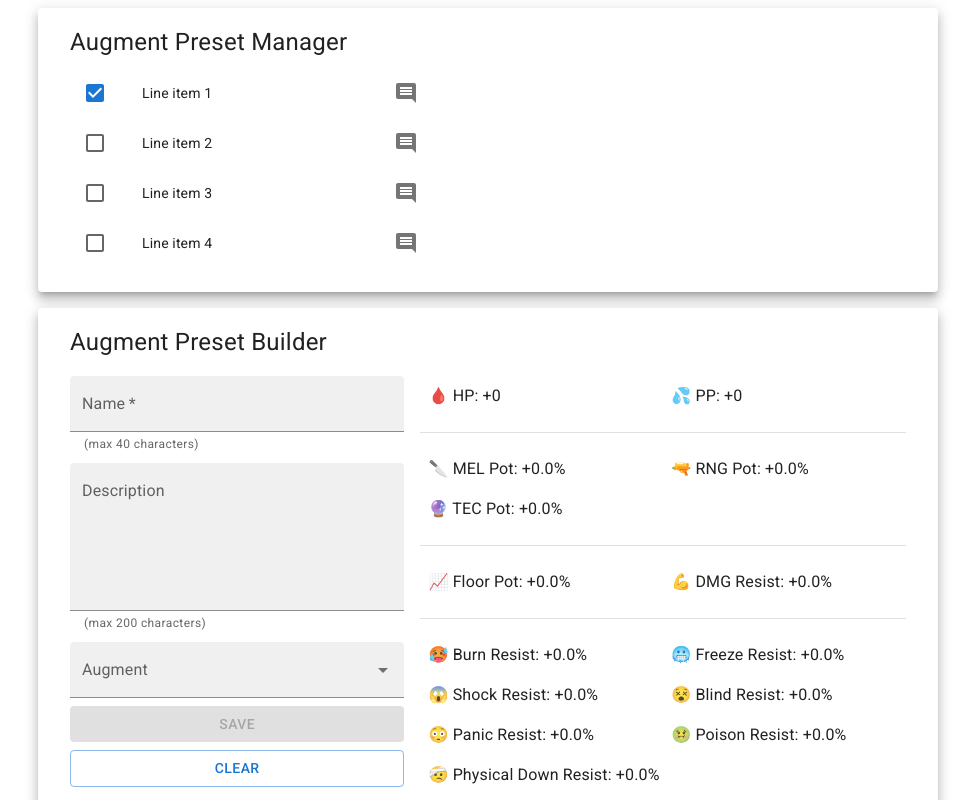
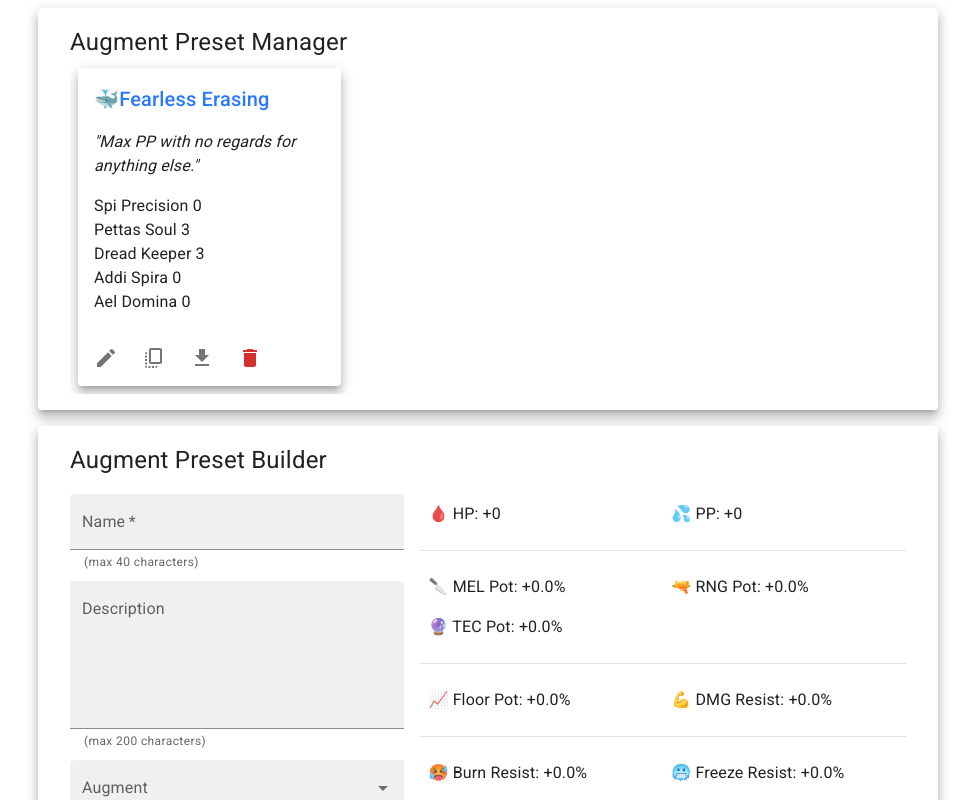
Before and after one commit to Eurydia/pso2ngs-augment-planner, a React (Create React App) app: page / in a window 1280 px wide. Shown: the top 800 px of the page, without its empty margins (152-1127 px from the left). Built offline with nearby package versions, Linux system fonts and the light colour scheme; a web font is replaced by a local one.

Commit message:
finished the look of augment preset display

```diff
--- a/src/App/App.tsx
+++ b/src/App/App.tsx
@@ -77,7 +77,7 @@ const App = () => {
                 }}
             >
                 <PaperBackground header="Augment Preset Manager">
-                    <AugPresManager />
+                    <AugPresManager augmentPresets={augPresets} />
                 </PaperBackground>
                 <PaperBackground header="Augment Preset Builder">
                     <AugPresBuilder
--- a/src/components/AugmentPicker/helper.tsx
+++ b/src/components/AugmentPicker/helper.tsx
@@ -1,3 +1,4 @@
+import Box from "@mui/material/Box";
 import { FilterOptionsState } from "@mui/material";
 
 import { matchSorter } from "match-sorter";
@@ -29,13 +30,14 @@ export const renderOption = (props: any, option: AugmentData) => {
     }
     subheaders.push(condition);
     return (
-        <StyledAutocompleteOption
-            key={header}
-            s_props={props}
-            header={header}
-            capitalizeHeader={true}
-            subheaders={subheaders}
-        />
+        <Box {...props}>
+            <StyledAutocompleteOption
+                key={header}
+                capitalizeHeader
+                header={header}
+                subheaders={subheaders}
+            />
+        </Box>
     );
 };
 // ---------------------------------------------
--- a/src/components/AugmentPresetPicker/helper.tsx
+++ b/src/components/AugmentPresetPicker/helper.tsx
@@ -1,4 +1,5 @@
 import TextField from "@mui/material/TextField";
+import Box from "@mui/material/Box";
 import { FilterOptionsState } from "@mui/material";
 
 import { matchSorter } from "match-sorter";
@@ -37,13 +38,13 @@ export const renderOption = (props: any, option: AugmentPreset) => {
     }
 
     return (
-        <StyledAutoCompleteOption
-            s_props={props}
-            key={header}
-            header={header}
-            capitalizeHeader={false}
-            subheaders={subheaders}
-        />
+        <Box {...props}>
+            <StyledAutoCompleteOption
+                key={header}
+                header={header}
+                subheaders={subheaders}
+            />
+        </Box>
     );
 };
 // ---------------------------------------------
--- a/src/components/EquipmentPicker/helper.tsx
+++ b/src/components/EquipmentPicker/helper.tsx
@@ -1,3 +1,4 @@
+import Box from "@mui/material/Box";
 import { FilterOptionsState } from "@mui/material";
 
 import { matchSorter } from "match-sorter";
@@ -66,13 +67,14 @@ export const renderOption = (props: any, option: EquipmentData) => {
     }
 
     return (
-        <StyledAutocompleteOption
-            key={title}
-            s_props={props}
-            header={title}
-            capitalizeHeader={true}
-            subheaders={subheaders}
-        />
+        <Box {...props}>
+            <StyledAutocompleteOption
+                capitalizeHeader
+                key={title}
+                header={title}
+                subheaders={subheaders}
+            />
+        </Box>
     );
 };
 // ---------------------------------------------
--- a/src/components/StyledAutocompleteOption/StyledAutocompleteOption.tsx
+++ b/src/components/StyledAutocompleteOption/StyledAutocompleteOption.tsx
@@ -6,9 +6,8 @@ import Box from "@mui/material/Box";
 import useTheme from "@mui/material/styles/useTheme";
 
 interface StyledAutocompleteOptionProps {
-    s_props: any;
     header: string;
-    capitalizeHeader: boolean;
+    capitalizeHeader?: boolean;
     subheaders: string[];
 }
 
@@ -16,7 +15,7 @@ const StyledAutocompleteOption = (
     props: StyledAutocompleteOptionProps,
 ) => {
     const theme = useTheme();
-    const { s_props, header, subheaders } = props;
+    const { header, subheaders } = props;
 
     const typo_subheaders = subheaders.map((text, index) => (
         <Typography
@@ -33,7 +32,7 @@ const StyledAutocompleteOption = (
         : "none";
 
     return (
-        <Box {...s_props}>
+        <React.Fragment>
             <Stack spacing={1}>
                 <Typography
                     fontWeight={theme.typography.fontWeightMedium}
@@ -46,11 +45,11 @@ const StyledAutocompleteOption = (
                 {/* <Typography
                     paddingLeft={2}
                     fontSize={theme.typography.body1.fontSize}
-                >
+                    >
                     {condition || ""}
                 </Typography> */}
             </Stack>
-        </Box>
+        </React.Fragment>
     );
 };
 
--- a/src/major_components/AugPresManager/AugPresManager.tsx
+++ b/src/major_components/AugPresManager/AugPresManager.tsx
@@ -1,80 +1,114 @@
-import * as React from "react";
-import List from "@mui/material/List";
-import ListItem from "@mui/material/ListItem";
-import ListItemButton from "@mui/material/ListItemButton";
-import ListItemIcon from "@mui/material/ListItemIcon";
-import ListItemText from "@mui/material/ListItemText";
-import Checkbox from "@mui/material/Checkbox";
-import IconButton from "@mui/material/IconButton";
-import CommentIcon from "@mui/icons-material/Comment";
+import Stack from "@mui/material/Stack";
+import Box from "@mui/material/Box";
+import Card, { CardProps } from "@mui/material/Card";
+import CardHeader from "@mui/material/CardHeader";
+import CardContent from "@mui/material/CardContent";
+import {
+    Typography,
+    Grid,
+    Paper,
+    useTheme,
+    CardActions,
+    IconButton,
+    Tooltip,
+} from "@mui/material";
+import * as icon from "@mui/icons-material";
 
-const AugmentPresManager = () => {
-    const [checked, setChecked] = React.useState([0]);
+import { AugmentPreset, AugmentSignature } from "../../types";
+import { blue, indigo, yellow } from "@mui/material/colors";
 
-    const handleToggle = (value: number) => () => {
-        const currentIndex = checked.indexOf(value);
-        const newChecked = [...checked];
+interface CustomeCardProps extends CardProps {
+    title_: string;
+    description: string;
+    augments: AugmentSignature[];
+}
+const CustomCard = (props: CustomeCardProps) => {
+    const theme = useTheme();
 
-        if (currentIndex === -1) {
-            newChecked.push(value);
-        } else {
-            newChecked.splice(currentIndex, 1);
-        }
-
-        setChecked(newChecked);
-    };
-
+    const display_augments = props.augments.map((aug) => {
+        const key = `${aug.name} ${aug.level}`;
+        return <Typography key={key}>{key}</Typography>;
+    });
+    const desc = props.description ? `"${props.description}"` : "";
     return (
-        <List
-            sx={{
-                width: "100%",
-                maxWidth: 360,
-                bgcolor: "background.paper",
-            }}
+        <Card
+            raised
+            // sx={{
+            //     backgroundColor: indigo["100"],
+            // }}
         >
-            {[0, 1, 2, 3].map((value) => {
-                const labelId = `checkbox-list-label-${value}`;
-
-                return (
-                    <ListItem
-                        key={value}
-                        secondaryAction={
-                            <IconButton
-                                edge="end"
-                                aria-label="comments"
-                            >
-                                <CommentIcon />
-                            </IconButton>
-                        }
-                        disablePadding
+            {/* <CardHeader title={props.title_} /> */}
+            <CardContent>
+                <Stack spacing={2}>
+                    <Typography
+                        fontSize={theme.typography.h6.fontSize}
+                        fontWeight={theme.typography.fontWeightMedium}
+                        color={blue["A400"]}
+                        sx={{
+                            wordWrap: "break-word",
+                        }}
                     >
-                        <ListItemButton
-                            role={undefined}
-                            onClick={handleToggle(value)}
-                            dense
-                        >
-                            <ListItemIcon>
-                                <Checkbox
-                                    edge="start"
-                                    checked={
-                                        checked.indexOf(value) !== -1
-                                    }
-                                    tabIndex={-1}
-                                    inputProps={{
-                                        "aria-labelledby": labelId,
-                                    }}
-                                />
-                            </ListItemIcon>
-                            <ListItemText
-                                id={labelId}
-                                primary={`Line item ${value + 1}`}
-                            />
-                        </ListItemButton>
-                    </ListItem>
-                );
-            })}
-        </List>
+                        {props.title_}
+                    </Typography>
+                    <Typography fontStyle="italic">{desc}</Typography>
+                    <Stack textTransform="capitalize">
+                        {display_augments}
+                    </Stack>
+                </Stack>
+            </CardContent>
+            <CardActions>
+                <Tooltip title="Edit">
+                    <IconButton>
+                        <icon.Edit />
+                    </IconButton>
+                </Tooltip>
+                <Tooltip title="Duplicate">
+                    <IconButton>
+                        <icon.CopyAllRounded />
+                    </IconButton>
+                </Tooltip>
+                <Tooltip title="Save">
+                    <IconButton>
+                        <icon.Download />
+                    </IconButton>
+                </Tooltip>
+                <Tooltip title="Delete">
+                    <IconButton>
+                        <icon.Delete color="error" />
+                    </IconButton>
+                </Tooltip>
+            </CardActions>
+        </Card>
     );
 };
 
-export default AugmentPresManager;
+interface AugPresManagerProps {
+    augmentPresets: AugmentPreset[];
+}
+const AugPresManager = (props: AugPresManagerProps) => {
+    const cards = props.augmentPresets.map((preset) => {
+        return (
+            <Grid item xs={1} padding={1} key={preset.name}>
+                <CustomCard
+                    title_={preset.name}
+                    description={preset.description}
+                    augments={preset.augments}
+                />
+            </Grid>
+        );
+    });
+    return (
+        <Grid
+            container
+            columns={{ xs: 1, sm: 2, md: 3 }}
+            sx={{
+                maxHeight: "500px",
+                overflow: "auto",
+            }}
+        >
+            {cards}
+        </Grid>
+    );
+};
+
+export default AugPresManager;
--- a/src/major_components/InputComponents.tsx
+++ b/src/major_components/InputComponents.tsx
@@ -3,7 +3,7 @@ import React from "react";
 
 interface PresetInputProps {
     value: string;
-    color:
+    color?:
         | "error"
         | "primary"
         | "secondary"
@@ -14,13 +14,17 @@ interface PresetInputProps {
     onChange: (value: string) => void;
 }
 export const NameInputField = (props: PresetInputProps) => {
+    let color: "primary" | "warning" = "primary";
+    if (props.value === "") {
+        color = "warning";
+    }
     return (
         <TextField
+            color={color}
             required
             variant="filled"
             label="Name"
             helperText={`(max ${props.maxLength} characters)`}
-            color={props.color}
             value={props.value}
             onChange={(e) => {
                 const value = e.target.value
@@ -40,7 +44,7 @@ export const DescInputField = (props: PresetInputProps) => {
             variant="filled"
             label="Description"
             helperText={`(max ${props.maxLength} characters)`}
-            color={props.color}
+            // color={props.color}
             value={props.value}
             onChange={(e) => {
                 const value = e.target.value
```
Also changed, not shown: src/major_components/AugPresBuilder.tsx (+2 -14 lines).
